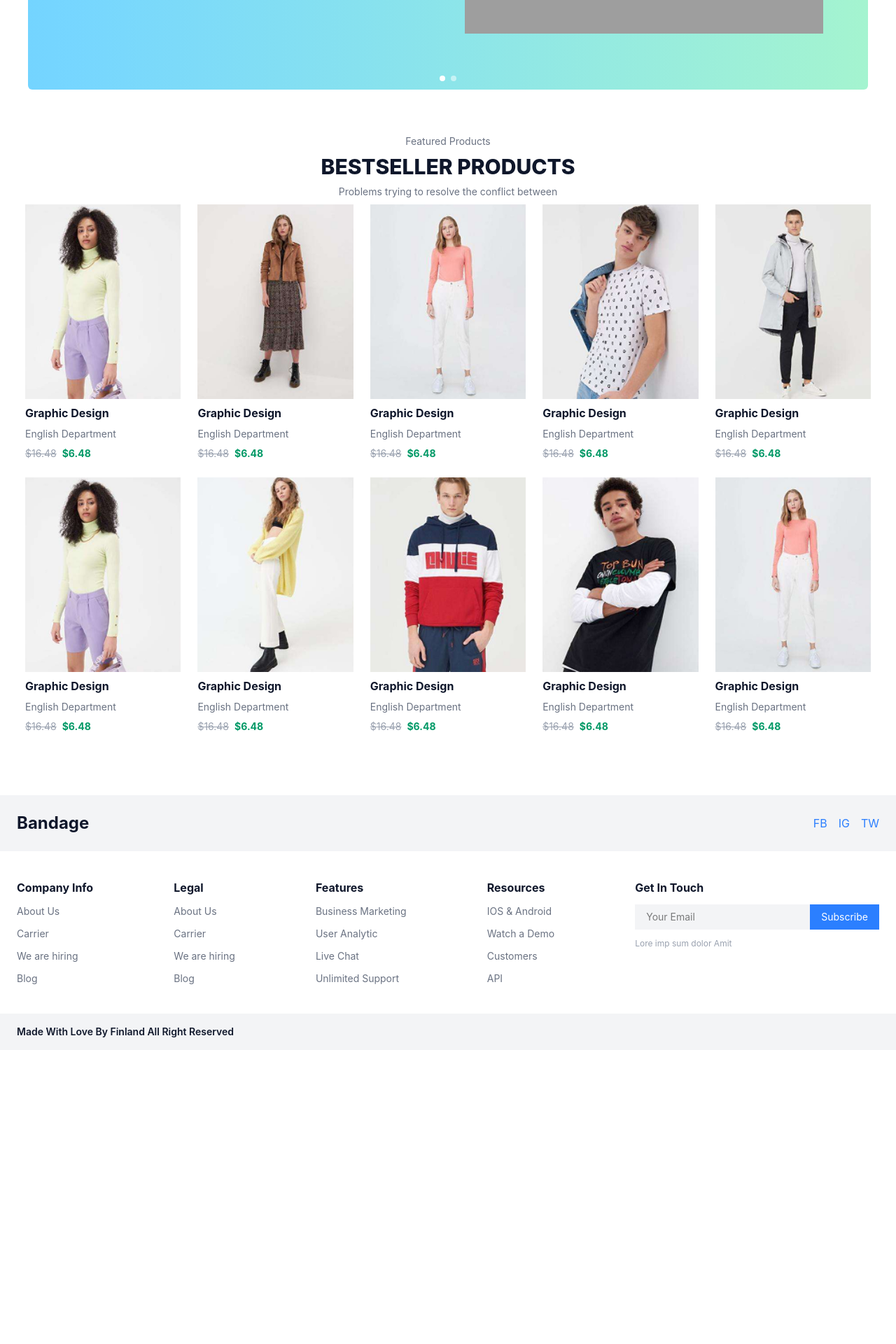
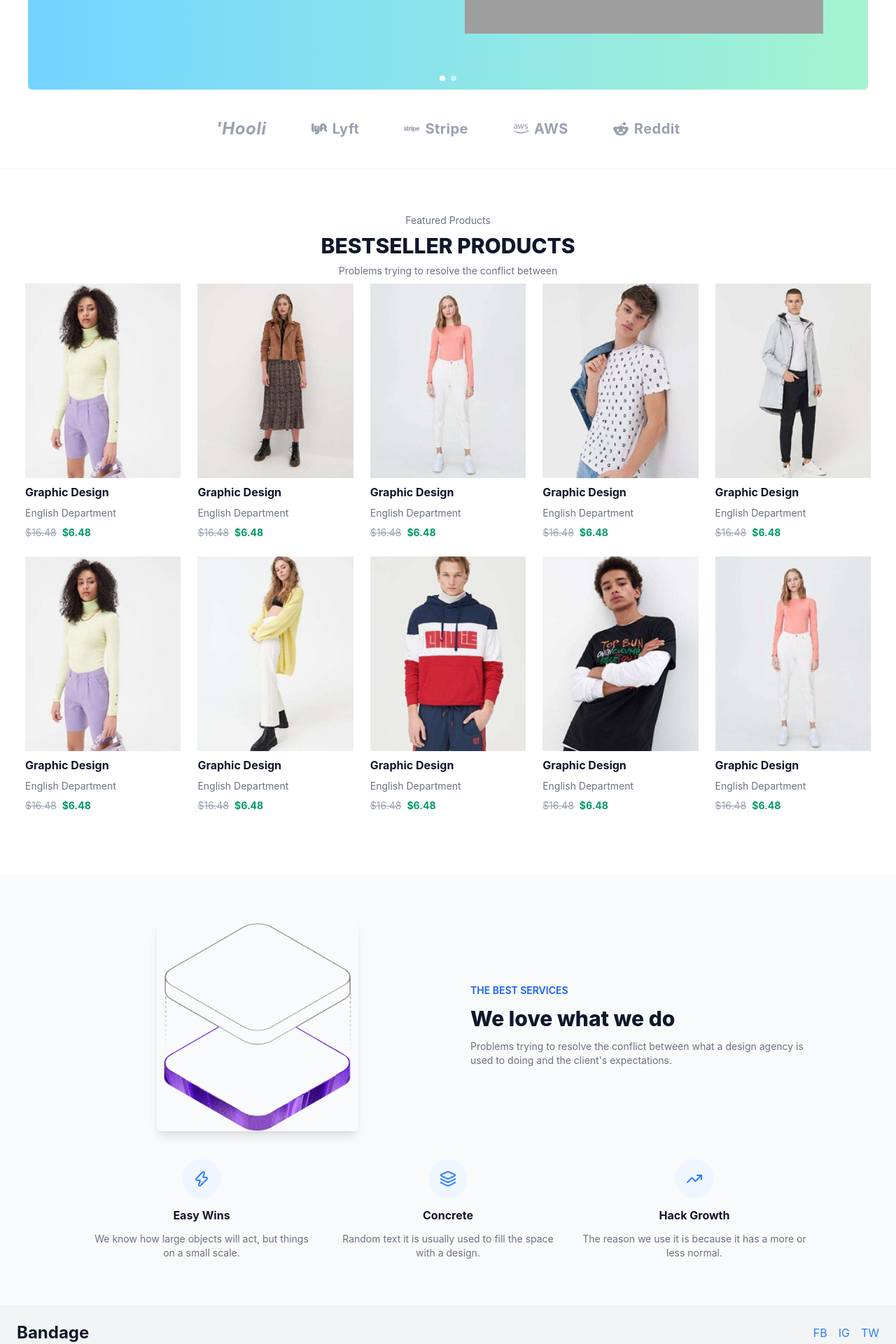
Before and after one commit to aylinmercan-web/E-commerce-Project, a React (Vite) app: page / in a window 1280 px wide. Shown: the part 540-2460 px from the top of the page at 70% size. Before the commit the page ends 2040 px from the top, so only its background shows below. Built offline with nearby package versions, Linux system fonts and the light colour scheme; grey boxes are pictures that could not be loaded.

Commit message:
T02: Fix missing homepage sections (brand strip, We love what we do)

```diff
--- a/package.json
+++ b/package.json
@@ -15,6 +15,7 @@
     "lucide-react": "^1.27.0",
     "react": "^19.2.7",
     "react-dom": "^19.2.7",
+    "react-icons": "^5.7.0",
     "react-redux": "^9.3.0",
     "react-router-dom": "^5.3.4",
     "react-toastify": "^11.1.0",
--- a/src/pages/HomePage.jsx
+++ b/src/pages/HomePage.jsx
@@ -1,5 +1,34 @@
+import { Zap, Layers, TrendingUp } from 'lucide-react'
+import { FaLyft, FaStripe, FaAws, FaRedditAlien } from 'react-icons/fa6'
 import Slider from '../components/Slider'
 import ProductCard from '../components/ProductCard'
+import heroImage from '../assets/hero.png'
+
+const brands = [
+  { name: 'Hooli', icon: null },
+  { name: 'Lyft', icon: FaLyft },
+  { name: 'Stripe', icon: FaStripe },
+  { name: 'AWS', icon: FaAws },
+  { name: 'Reddit', icon: FaRedditAlien },
+]
+
+const services = [
+  {
+    icon: Zap,
+    title: 'Easy Wins',
+    description: 'We know how large objects will act, but things on a small scale.',
+  },
+  {
+    icon: Layers,
+    title: 'Concrete',
+    description: 'Random text it is usually used to fill the space with a design.',
+  },
+  {
+    icon: TrendingUp,
+    title: 'Hack Growth',
+    description: 'The reason we use it is because it has a more or less normal.',
+  },
+]
 
 const products = [
   { id: 1, image: '/product1.png', title: 'Graphic Design', subtitle: 'English Department', oldPrice: 16.48, newPrice: 6.48 },
@@ -34,6 +63,22 @@ function HomePage() {
         ]}
       />
 
+      {/* Brand Strip */}
+      <section className="flex flex-wrap items-center justify-center gap-8 md:gap-16 px-6 py-10 border-b border-gray-100">
+        {brands.map(({ name, icon: Icon }) => (
+          <span key={name} className="flex items-center gap-2 text-gray-400">
+            {Icon ? (
+              <>
+                <Icon size={22} />
+                <span className="text-lg md:text-xl font-bold tracking-wide">{name}</span>
+              </>
+            ) : (
+              <span className="text-xl md:text-2xl font-bold italic tracking-wide">'{name}</span>
+            )}
+          </span>
+        ))}
+      </section>
+
       {/* Featured Products */}
       <section className="flex flex-col items-center gap-2 px-6 py-16">
         <span className="text-sm text-gray-500">Featured Products</span>
@@ -52,6 +97,42 @@ function HomePage() {
           ))}
         </div>
       </section>
+
+      {/* We Love What We Do */}
+      <section className="flex flex-col items-center gap-10 bg-gray-50 px-6 py-16">
+        <div className="flex flex-col md:flex-row items-center gap-10 md:gap-16 max-w-5xl w-full">
+          <div className="relative w-full md:w-1/2 flex justify-center">
+            <img
+              src={heroImage}
+              alt="We love what we do"
+              className="w-56 md:w-72 rounded-md object-cover shadow-lg"
+            />
+          </div>
+
+          <div className="flex flex-col gap-3 w-full md:w-1/2 text-center md:text-left">
+            <span className="text-sm font-semibold text-blue-600">THE BEST SERVICES</span>
+            <h2 className="text-2xl md:text-3xl font-extrabold text-slate-900">
+              We love what we do
+            </h2>
+            <p className="text-sm text-gray-500">
+              Problems trying to resolve the conflict between what a design
+              agency is used to doing and the client&apos;s expectations.
+            </p>
+          </div>
+        </div>
+
+        <div className="flex flex-col md:flex-row gap-8 max-w-5xl w-full">
+          {services.map(({ icon: Icon, title, description }) => (
+            <div key={title} className="flex flex-col items-center text-center gap-3 flex-1">
+              <span className="flex items-center justify-center w-14 h-14 rounded-full bg-blue-50 text-blue-500">
+                <Icon size={24} />
+              </span>
+              <h3 className="text-base font-bold text-slate-900">{title}</h3>
+              <p className="text-sm text-gray-500">{description}</p>
+            </div>
+          ))}
+        </div>
+      </section>
     </div>
   )
 }
```
Also changed, not shown: 1 other file (tests, documents, lock files or other folders).
